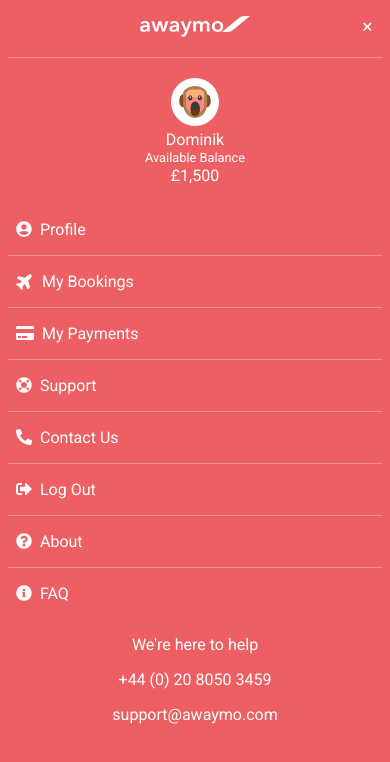
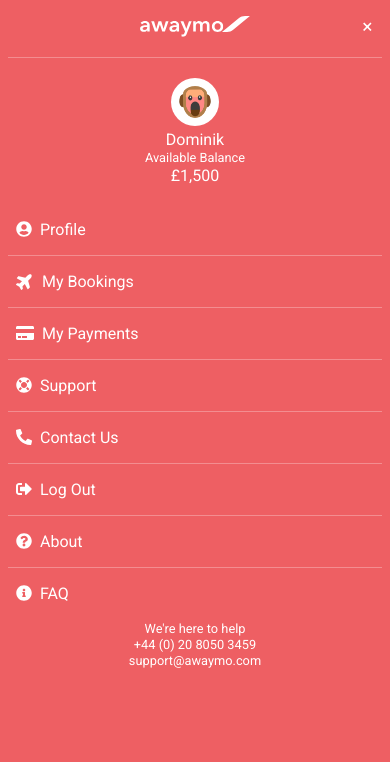
Before and after one commit to ldrobnik/react-animated-menu, a React (Create React App) app: page / in a window 390 px wide. Both pictures are taken after a click on the button "MENU". Shown: the top 762 px of the page. Built offline with nearby package versions, Linux system fonts and the light colour scheme.

Commit message:
Style Mobile Menu help panel

```diff
--- a/src/components/Menus/MobileMenu/MobileMenu.js
+++ b/src/components/Menus/MobileMenu/MobileMenu.js
@@ -160,10 +160,19 @@ const MenuLink = styled(Link)`
 const HelpPanel = styled.div`
   text-align: center;
 
+  p {
+    font-size: 0.8em;
+    margin: 0.1em;
+  }
   p::selection {
         color: ${props => props.theme.mainColor};
         background-color: ${props => props.theme.lightColor};
       }
+`;
+
+const EmailLink = styled.a`
+    color: ${props => props.theme.lightColor};
+    text-decoration: none;
 `;
 
 function DesktopMenu(props) {
@@ -256,7 +265,7 @@ function DesktopMenu(props) {
             <HelpPanel>
                 <p>We're here to help</p>
                 <p>+44 (0) 20 8050 3459</p>
-                <p>support@awaymo.com</p>
+                <p><EmailLink href='mailto:support@awaymo.com'>support@awaymo.com</EmailLink></p>
             </HelpPanel>
         </MenuContainer>
     );
```
